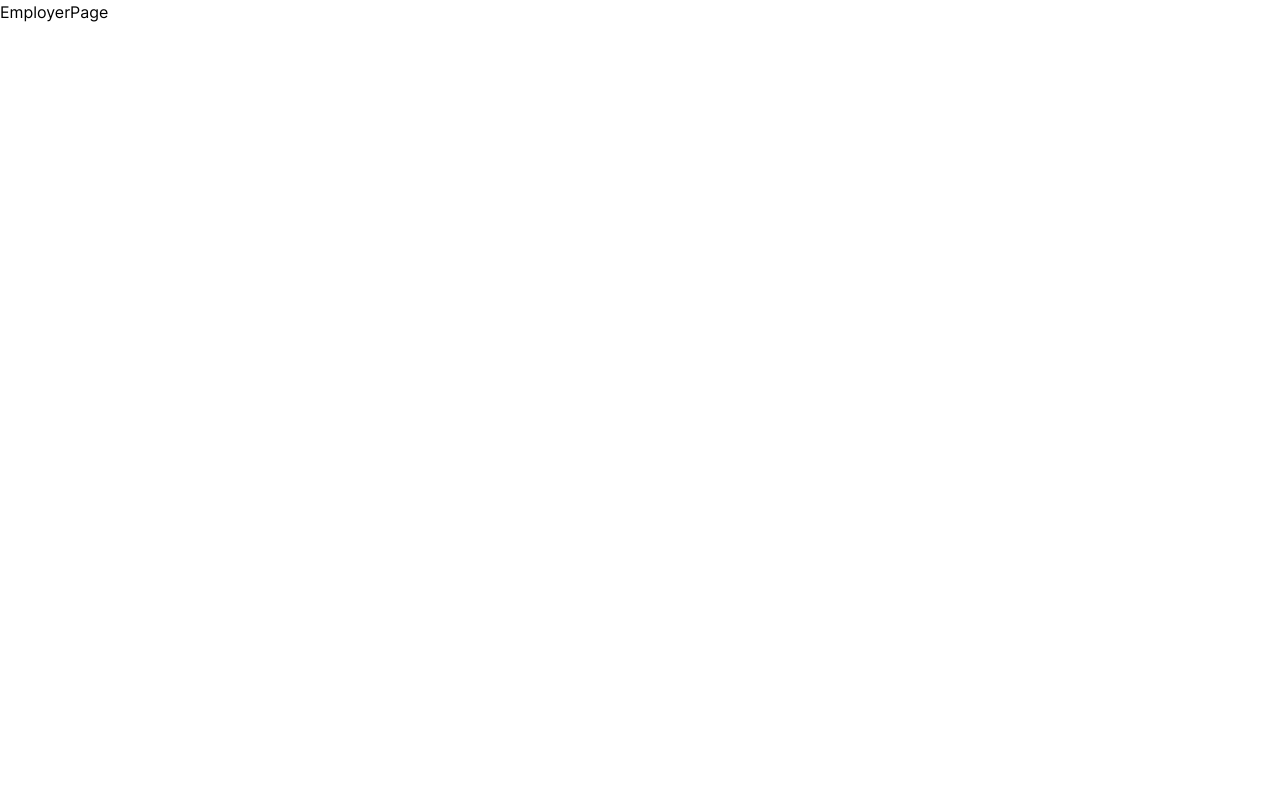
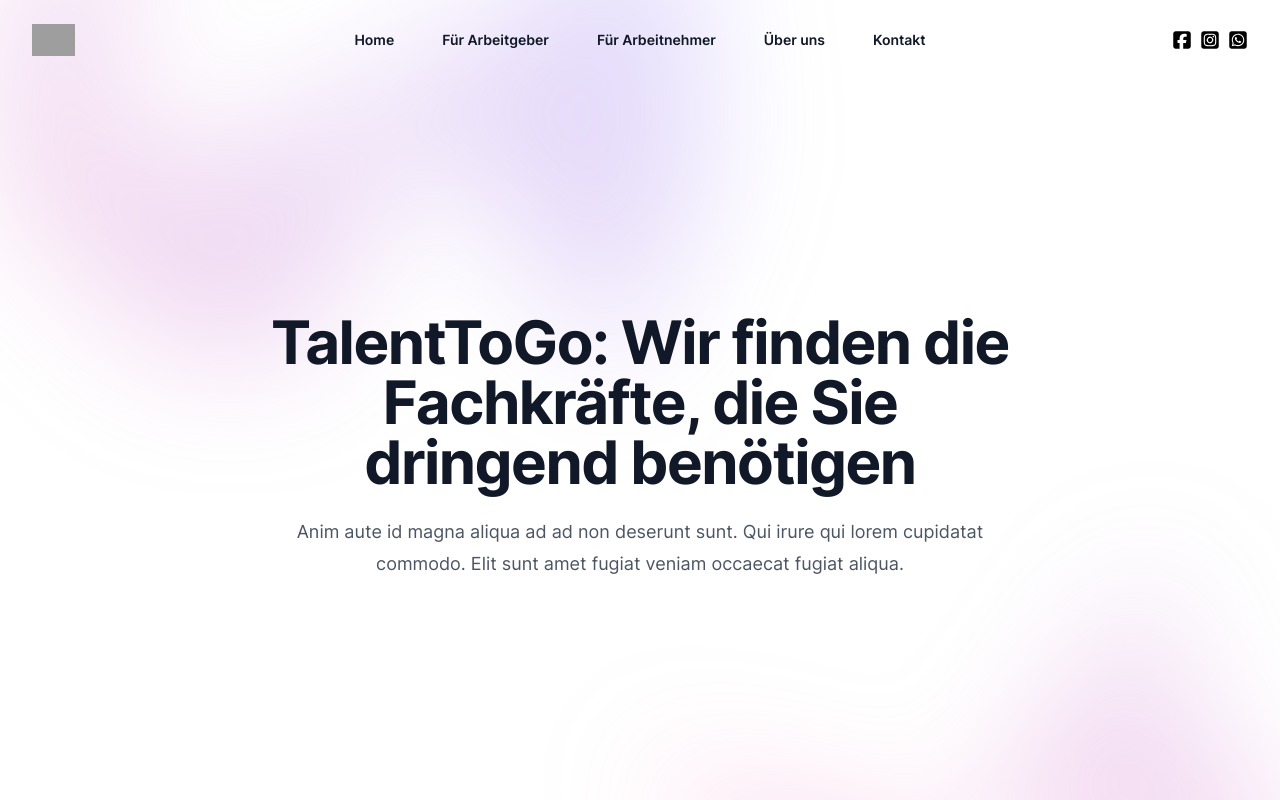
Before and after one commit to thomaserdmenger/TalentToGo, a React (Vite) app in the folder frontend/: page /employer in a window 1280 px wide. Shown: the top 800 px of the page. Built offline with nearby package versions, Linux system fonts and the light colour scheme; grey boxes are pictures that could not be loaded.

Commit message:
Add Hero Component on Employer Page

```diff
--- a/frontend/src/components/Hero.jsx
+++ b/frontend/src/components/Hero.jsx
@@ -1,5 +1,5 @@
 import { useState } from "react"
-import { Link } from "react-router-dom"
+import { Link, useLocation } from "react-router-dom"
 import { Dialog } from "@headlessui/react"
 import { Bars3Icon, XMarkIcon } from "@heroicons/react/24/outline"
 import { FaSquareFacebook } from "react-icons/fa6"
@@ -8,6 +8,8 @@ import { FaSquareWhatsapp } from "react-icons/fa6"
 
 export default function Hero({ data, navigation }) {
   const [mobileMenuOpen, setMobileMenuOpen] = useState(false)
+  const { pathname } = useLocation()
+  console.log(pathname)
 
   return (
     <div className="bg-white">
@@ -138,6 +140,7 @@ export default function Hero({ data, navigation }) {
               {data.heading}
             </h1>
             <p className="mt-6 text-lg leading-8 text-gray-600">{data.text}</p>
+            {pathname === "/" && (
               <div className="mt-10 flex items-center justify-center gap-x-6">
                 <Link
                   to="/employer"
@@ -150,6 +153,7 @@ export default function Hero({ data, navigation }) {
                   Für Arbeitnehmer
                 </Link>
               </div>
+            )}
           </div>
         </div>
         <div
--- /dev/null
+++ b/frontend/src/data/employerData.js
@@ -0,0 +1,4 @@
+export const employerData = {
+  heading: "TalentToGo: Wir finden die Fachkräfte, die Sie dringend benötigen",
+  text: "Anim aute id magna aliqua ad ad non deserunt sunt. Qui irure qui lorem cupidatat commodo. Elit sunt amet fugiat veniam occaecat fugiat aliqua."
+}
--- a/frontend/src/pages/EmployerPage.jsx
+++ b/frontend/src/pages/EmployerPage.jsx
@@ -1,5 +1,15 @@
+import Hero from "../components/Hero"
+import { employerData } from "../data/employerData.js"
+import { navigation } from "../data/navigation.js"
+
 const EmployerPage = () => {
-  return <div>EmployerPage</div>
+  return (
+    <>
+      <header>
+        <Hero data={employerData} navigation={navigation} />
+      </header>
+    </>
+  )
 }
 
 export default EmployerPage
--- a/frontend/src/pages/HomePage.jsx
+++ b/frontend/src/pages/HomePage.jsx
@@ -4,9 +4,11 @@ import { navigation } from "../data/navigation.js"
 
 const HomePage = () => {
   return (
-    <header>
-      <Hero data={homeData} navigation={navigation} />
-    </header>
+    <>
+      <header>
+        <Hero data={homeData} navigation={navigation} />
+      </header>
+    </>
   )
 }
 
```
Lines whose indentation alone changed are shown as unchanged.
